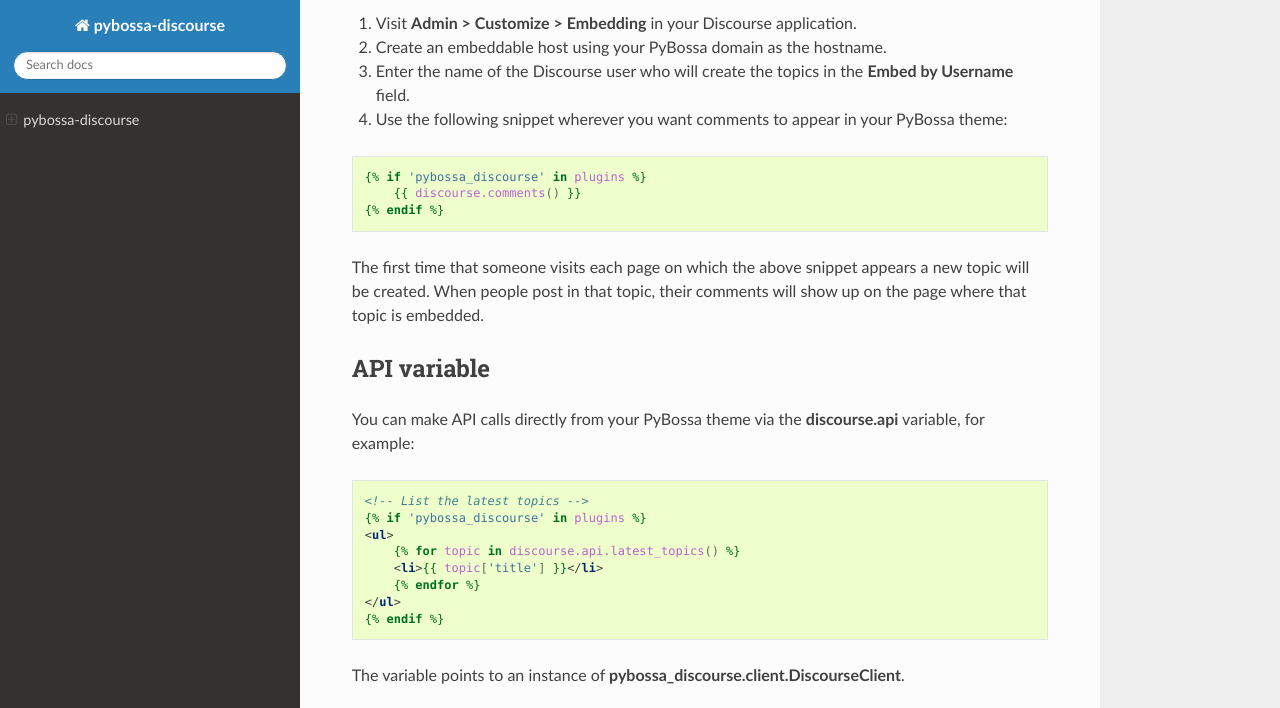
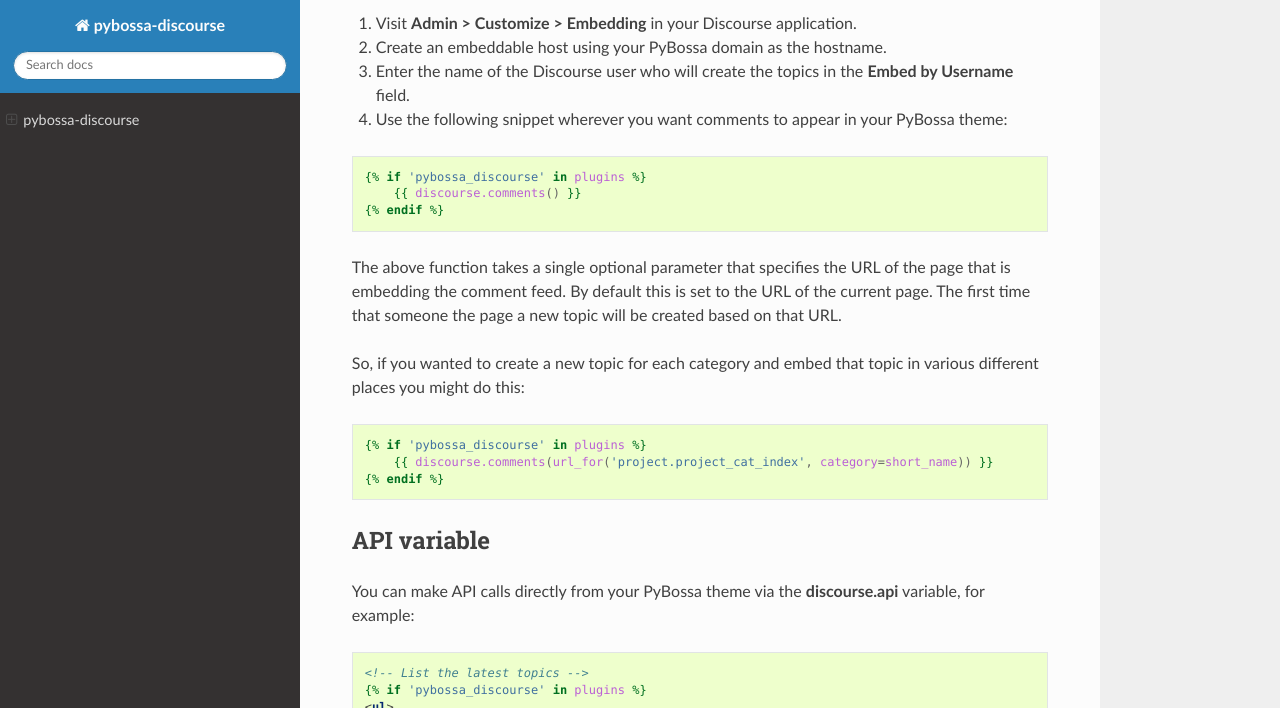
Before and after one commit to alexandermendes/pybossa-discourse, a Sphinx documentation site: the page built from docs/index.rst, in a window 1280 px wide and 900 px high, scrolled down 2124 px, cut to the strip 0-708 px from the top of the window. Built offline with Sphinx 7.4.7 and the Read the Docs theme 2.0.0, drawn with Linux system fonts in a browser that asks for light colours.

Commit message:
Add option to specify embed URL for comments feed

```diff
--- a/docs/index.rst
+++ b/docs/index.rst
@@ -121,8 +121,17 @@
         {{ discourse.comments() }}
     {% endif %}
 
-The first time that someone visits each page on which the above snippet appears a new topic will be created.
-When people post in that topic, their comments will show up on the page where that topic is embedded.
+The above function takes a single optional parameter that specifies the URL of the page that is embedding the comment
+feed. By default this is set to the URL of the current page. The first time that someone the page a new topic will be
+created based on that URL.
+
+So, if you wanted to create a new topic for each category and embed that topic in various different places you might do this:
+
+.. code-block:: HTML+Django
+
+    {% if 'pybossa_discourse' in plugins %}
+        {{ discourse.comments(url_for('project.project_cat_index', category=short_name)) }}
+    {% endif %}
 
 
 API variable
```
Also changed, not shown: 2 other files.
